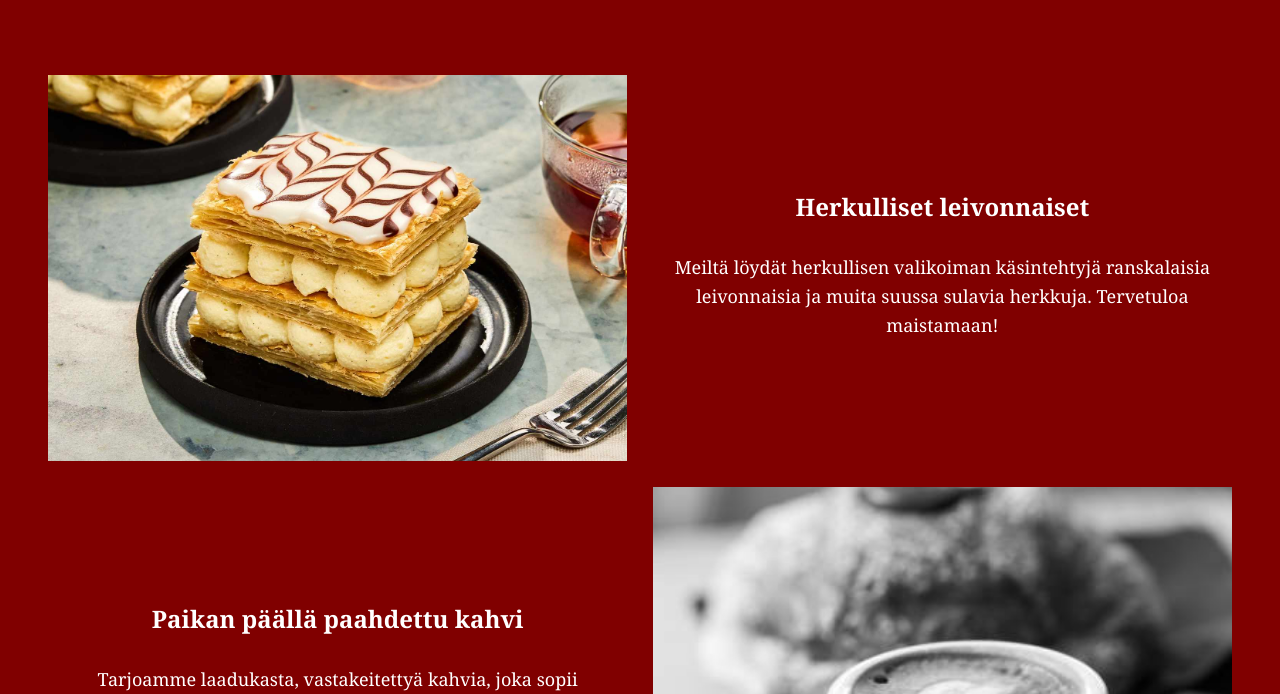
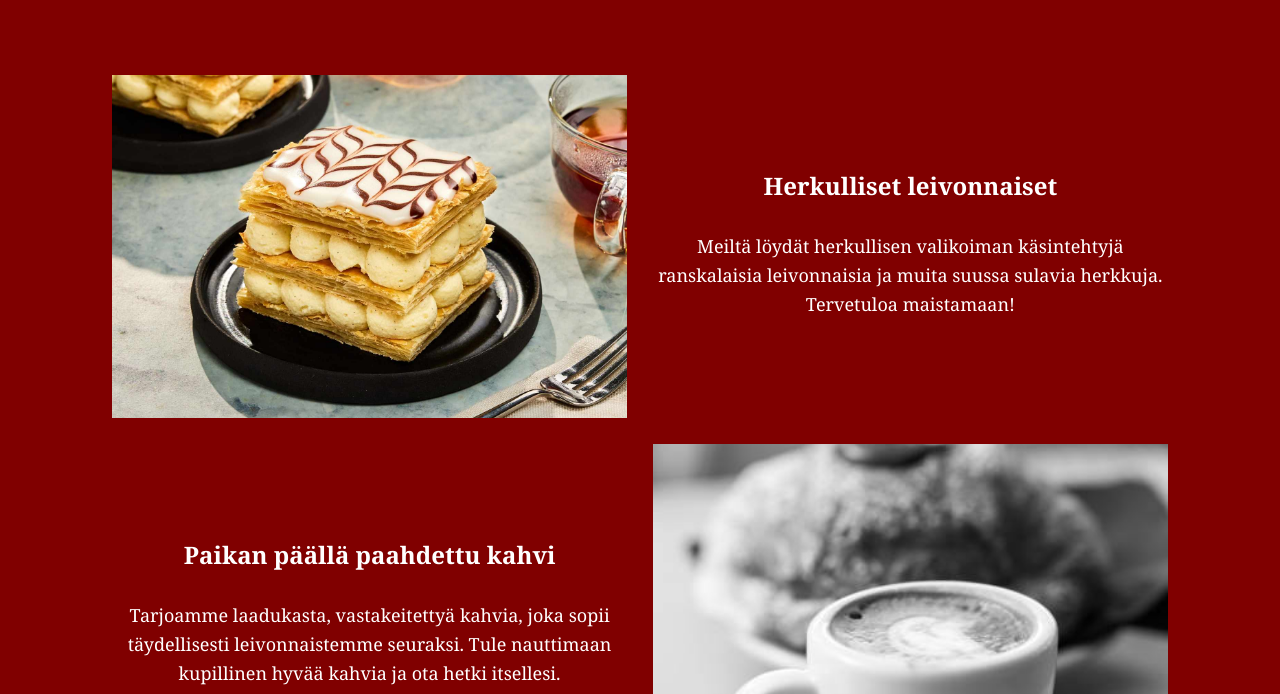
Before and after one commit to annakristiina/animaatiot, a plain HTML site: page index.html in a window 1280 px wide. Shown: the part 586-1280 px from the top of the page. Drawn offline with Linux system fonts and the light colour scheme.

Commit message:
Tehty sivusta responsiivinen suurelle näytölle (1950px)

```diff
--- a/styles.css
+++ b/styles.css
@@ -338,3 +338,29 @@ footer {
         grid-template-columns: minmax(0, 1fr);
     }
 }
+
+@media (max-width: 1950px) {
+    .container {
+        width: 100%;
+        max-width: 1950px;
+        margin: 0 auto;
+    }
+
+    main {
+        width: 90%;
+        max-width: 1600px;
+        margin: 0 auto;
+    }
+
+    .teksti {
+        width: 100%;
+        max-width: 900px;
+        justify-self: start;
+    }
+
+    .animaatio-alue {
+        width: 100%;
+        max-width: 800px;
+        justify-self: end;
+    }
+}
```
